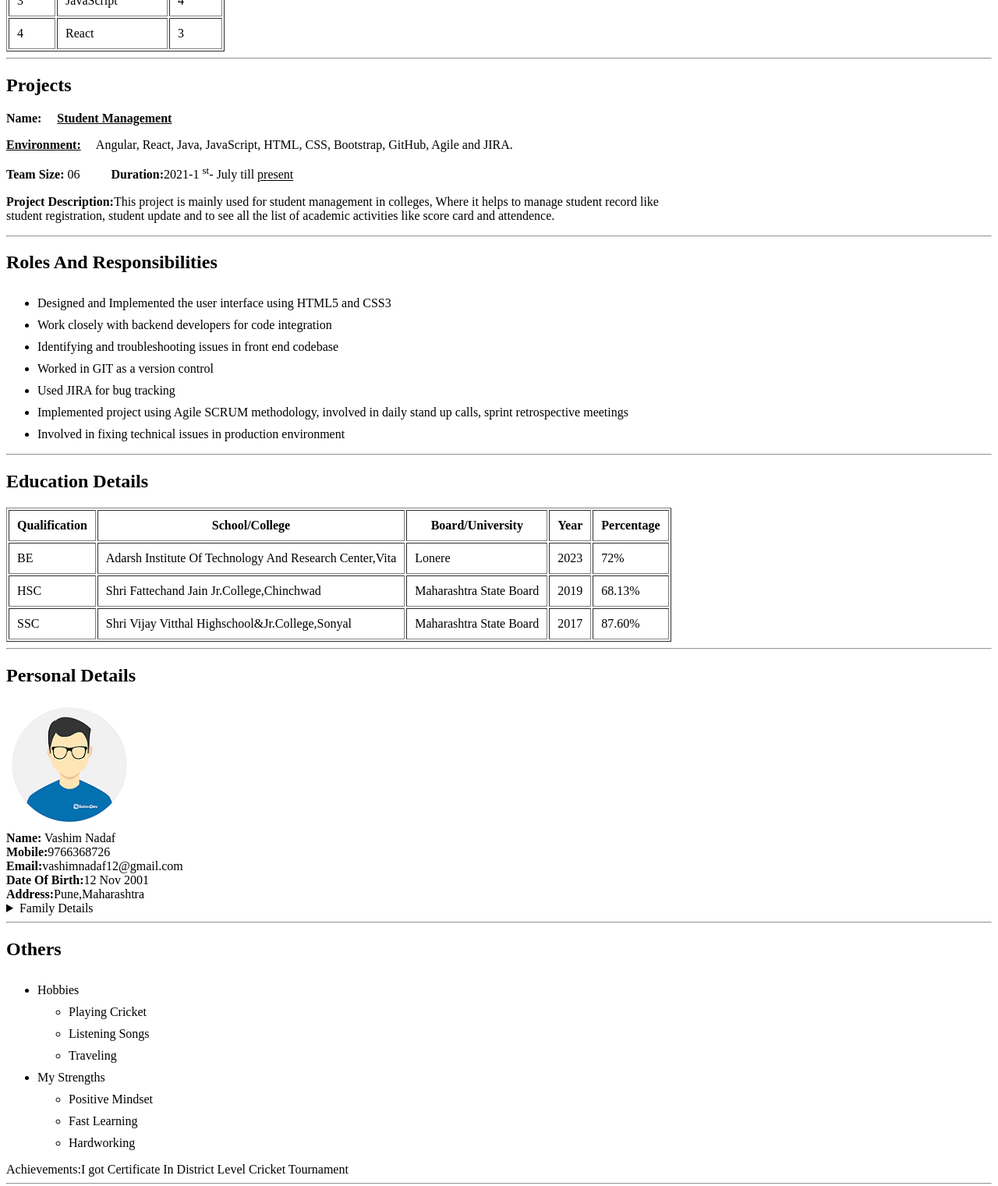
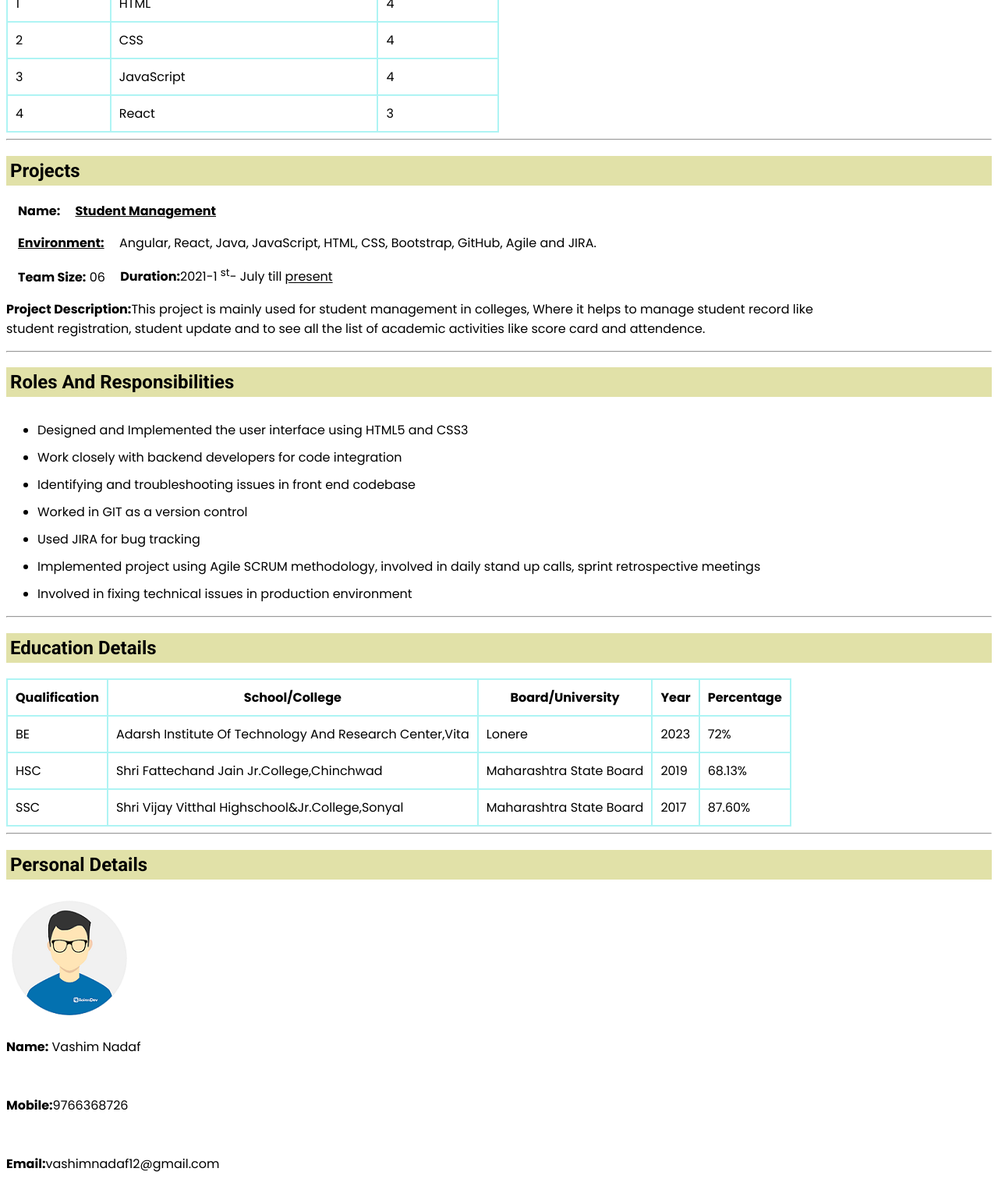
Before and after one commit to Vashim12/my_profile, a plain HTML site: page index.html in a window 1280 px wide. Shown: the part 730-2251 px from the top of the page at 78% size. Drawn offline with Linux system fonts and the light colour scheme.

Commit message:
Google Font Adding
Google Font Adding

```diff
--- a/index.html
+++ b/index.html
@@ -7,7 +7,16 @@
     <!-- CDN Link -->
     <link rel="stylesheet" href="https://cdnjs.cloudflare.com/ajax/libs/font-awesome/4.7.0/css/font-awesome.min.css">
     <link rel="shortcut icon" href="assets/developers.png" type="image/x-icon">
+    <!-- Google Font Family -->
+    <link rel="preconnect" href="https://fonts.googleapis.com">
+    <link rel="preconnect" href="https://fonts.gstatic.com" crossorigin>
+    <link href="https://fonts.googleapis.com/css2?family=Poppins:ital,wght@0,100;0,200;0,300;0,400;0,500;0,600;0,700;0,800;0,900;1,100;1,200;1,300;1,400;1,500;1,600;1,700;1,800;1,900&family=Roboto:ital,wght@0,100;0,300;0,400;0,500;0,700;0,900;1,100;1,300;1,400;1,500;1,700;1,900&display=swap" rel="stylesheet">
     <style>
+          #techTable{
+            width: 50%;
+
+
+          }
          .icon{
           padding-right: 20px;
          }
@@ -17,10 +26,12 @@
          }
          li{
           padding-top:10px ;
+          font-family:
          }
 
         #nav{
           margin-right: 20px;
+          font-family: "Roboto", sans-serif;
         }
 
 
@@ -40,6 +51,7 @@
           color: blue;
           font-weight: bold;
           margin-right: 20px;
+          font-family: "Poppins", sans-serif;
 
 
 
@@ -47,9 +59,13 @@
       .heading{
         border: 5px;
         padding: 5px;
-        background-color: beige;
+        background-color: rgb(225, 225, 168);
         font-weight: bolder;
-        color:red
+
+        font-family: "Roboto", sans-serif;
+
+
+
 
       }
       .header-info{
@@ -59,6 +75,31 @@
       #resume-text{
         margin-left: 10px;
       }
+      table,th,tr,td{
+        border: 2px solid rgb(174, 244, 244);
+        border-collapse:collapse ;
+        font-family: "Poppins", sans-serif;
+        td,th{
+          padding: 10px;
+        }
+      }
+      #copyright{
+        font-family: "Poppins", sans-serif;
+      }
+      #listSummary{
+        font-family: "Poppins", sans-serif;
+
+
+      }
+      #head{
+        font-family: "Poppins", sans-serif;
+      }
+      p{
+        font-family: "Poppins", sans-serif;
+      }
+      #management{
+        padding: 15px;
+      }
 
 
     </style>
@@ -66,7 +107,7 @@
   <body>
 
      <!-- Header Section -->
-    <header style="background-color: burlywood; padding: 15px;" >
+    <header id="head">
       <i class="fa fa-user fa-lg" aria-hidden="true"></i>
       <span class="header-info">Vashim Nadaf </span>
       <i class="fa fa-phone-square fa-lg" aria-hidden="true"></i>
@@ -74,7 +115,7 @@
       <i class="fa fa-envelope fa-lg" aria-hidden="true"></i>
       <span class="header-info">vashimnadaf12@gmail.com </span>
       <a href="assets/resume.pdf" download id="resume">  <i class="fa fa-download fa-lg" aria-hidden="true"></i> <span id="resume-text">RESUME</span>  </a>
-</header>
+    </header>
 
     <!-- Navigation Section -->
     <nav>
@@ -91,12 +132,12 @@
        <!-- HOME Section -->
       <section id="home">
         <h2 class="heading">Career Objectives</h2>
-        <p>
+        <p id="objectives">
           TO WORK IN ORGANIZATION WHERE I CAN LEARN AND GROW MY SKILLS AND HELP ORGANIZATIONAL GROWTH
         </p>
         <h2 class="heading">Professional Summary &nbsp; &nbsp; &nbsp;
          </h2>
-        <ul>
+        <ul id="listSummary">
           <li>Having 1 years experience in developing Single page Web Applications using <span id="angular">Angular 8</span>, HTML5, CSS3, Bootstrap 5, JavaScript, TypeScript</li>
           <li >Experience on working with version control system - GIT and GitHub</li>
           <li class="line">Experience working with JIRA for user stories and bug tracking</li>
@@ -111,8 +152,8 @@
       <hr>
       <!-- Technology stack section -->
       <section id="techStack">
-        <h2>My Technology stack</h2>
-           <table border="">
+        <h2 class="heading">My Technology stack</h2>
+           <table id="techTable">
             <thead>
               <tr>
                 <th>Sr.No</th>
@@ -147,13 +188,13 @@
       <hr>
         <!-- Project Section -->
         <section id="project">
-          <h2>Projects</h2>
-          <p><strong>Name:</strong> &nbsp; &nbsp; <strong><u>Student Management</u></strong>
+          <h2  class="heading">Projects</h2>
+          <p><span id="management"><strong>Name:</strong></span> <strong><u>Student Management</u></strong>
           </p>
-      <p><strong><u>Environment:</u></strong> &nbsp; &nbsp; Angular, React, Java, JavaScript, HTML, CSS, Bootstrap, GitHub, Agile and JIRA.
+      <p><span id="management"><strong><u>Environment:</u></strong></span> Angular, React, Java, JavaScript, HTML, CSS, Bootstrap, GitHub, Agile and JIRA.
 
       </p>
-      <p><strong>Team Size:</strong> 06 &nbsp; &nbsp; &nbsp; &nbsp;  &nbsp;<strong>Duration:</strong>2021-1 <sup>st</sup>- July till <u>present</u>
+      <p><span id="management"><strong>Team Size:</strong> 06</span> <strong>Duration:</strong>2021-1 <sup>st</sup>- July till <u>present</u>
 
       </p>
       <p><strong>Project Description:</strong>This project is mainly used for student management in colleges, Where it helps to manage student record like <br>
@@ -162,9 +203,9 @@
       </p>
       <hr>
 
-      <h2><strong>Roles And Responsibilities</strong></h2>
+      <h2 class="heading"><strong>Roles And Responsibilities</strong></h2>
 
-      <ul>
+      <ul id="listSummary">
           <li>Designed and Implemented the user interface using HTML5 and CSS3</li>
           <li>Work closely with backend developers for code integration</li>
           <li>Identifying and troubleshooting issues in front end codebase</li>
@@ -179,8 +220,8 @@
 
         <!-- Education Section -->
         <section id="education">
-          <h2>Education Details</h2>
-          <table border="1">
+          <h2  class="heading">Education Details</h2>
+          <table>
             <thead>
               <tr>
                 <th>Qualification</th>
@@ -221,19 +262,19 @@
         <hr>
         <!-- Personal Details -->
         <section id="personalDetails">
-          <h2>Personal Details</h2>
+          <h2  class="heading">Personal Details</h2>
           <img src="assets/developers.png" alt=""> <br>
 
-          <strong>Name:</strong> Vashim Nadaf <br>
+         <p> <strong>Name:</strong> Vashim Nadaf</p> <br>
 
-          <strong>Mobile:</strong>9766368726 <br>
+         <p> <strong>Mobile:</strong>9766368726 </p> <br>
 
-       <strong>Email:</strong>vashimnadaf12@gmail.com <br>
-       <strong>Date Of Birth:</strong>12 Nov 2001 <br>
-       <strong>Address:</strong>Pune,Maharashtra <br>
+       <p><strong>Email:</strong>vashimnadaf12@gmail.com</p> <br>
+      <p> <strong>Date Of Birth:</strong>12 Nov 2001 </p> <br>
+      <p> <strong>Address:</strong>Pune,Maharashtra </p><br>
        <details>
-          <summary>Family Details</summary>
-          <ul>
+          <summary id="listSummary">Family Details</summary>
+          <ul id="listSummary">
               <li>Father Name: Badeso Nadaf</li>
               <li>Mother Name: Lailbi Nadaf</li>
           </ul>
@@ -243,12 +284,12 @@
         <hr>
         <!-- Others -->
         <section id="others">
-          <h2>Others</h2>
+          <h2  class="heading">Others</h2>
           <!-- Hobbies : any 3 -->
 
           <!-- Personal Strength : any 3 -->
           <!-- Achievements -->
-          <ul>
+          <ul id="listSummary">
             <li>Hobbies</li>
             <ul>
              <li>Playing Cricket</li>
@@ -275,7 +316,7 @@
       <a href="https://www.linkedin.com/" target="_blank"><span class="icon"> <i class="fa fa-linkedin-square" aria-hidden="true"></i></span></a>
       <a href="https://www.facebook.com/" target="_blank"><span class="icon"><i class="fa fa-facebook-official" aria-hidden="true"></i></span></a>
     </footer>
-    <section>
+    <section id="copyright">
       <hr>
       <!-- Copy write section -->
       Copyright &copy;2024 Vashim Nadaf Codemind Technology, Inc. All rights reserved.
```
Also changed, not shown: CSSBoxModel.html (+43 -4 lines).
